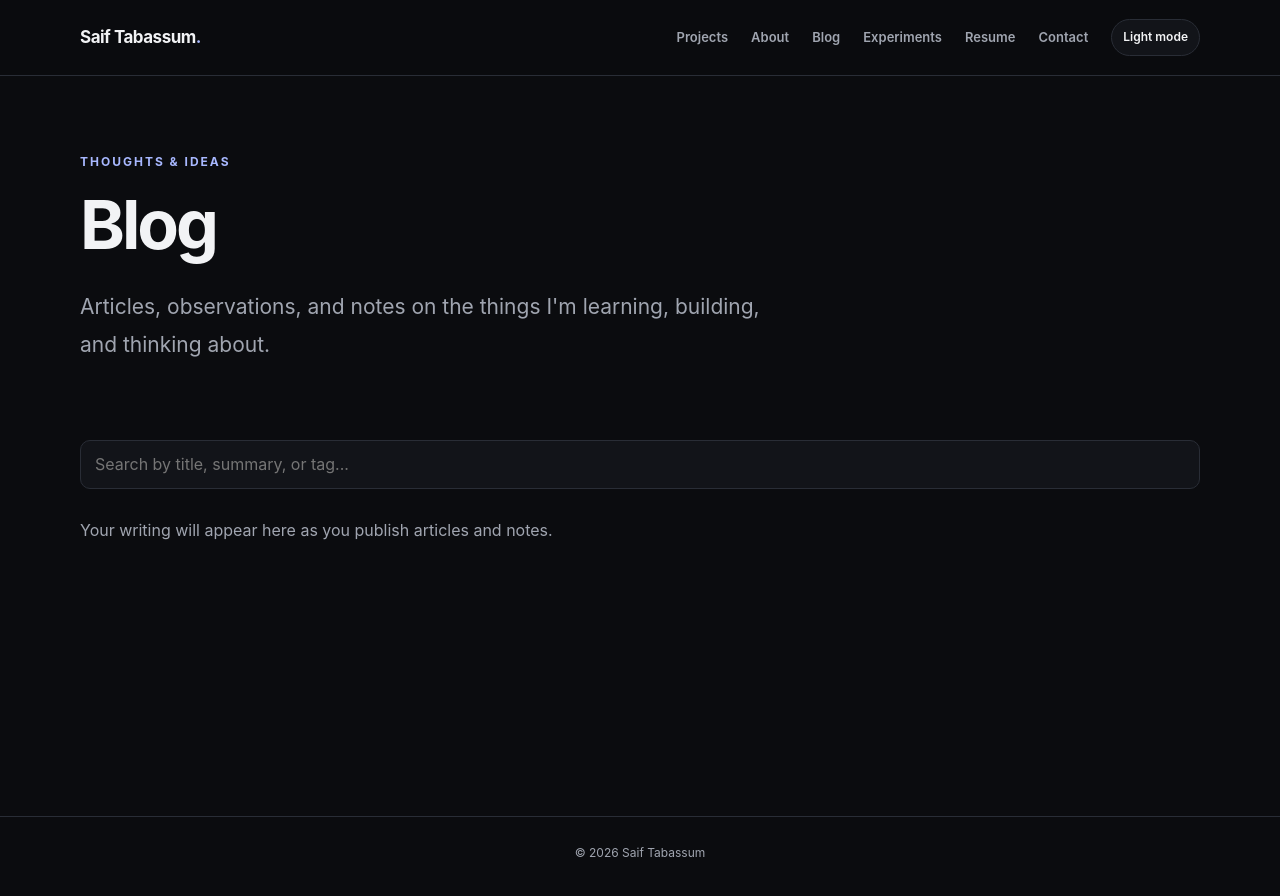
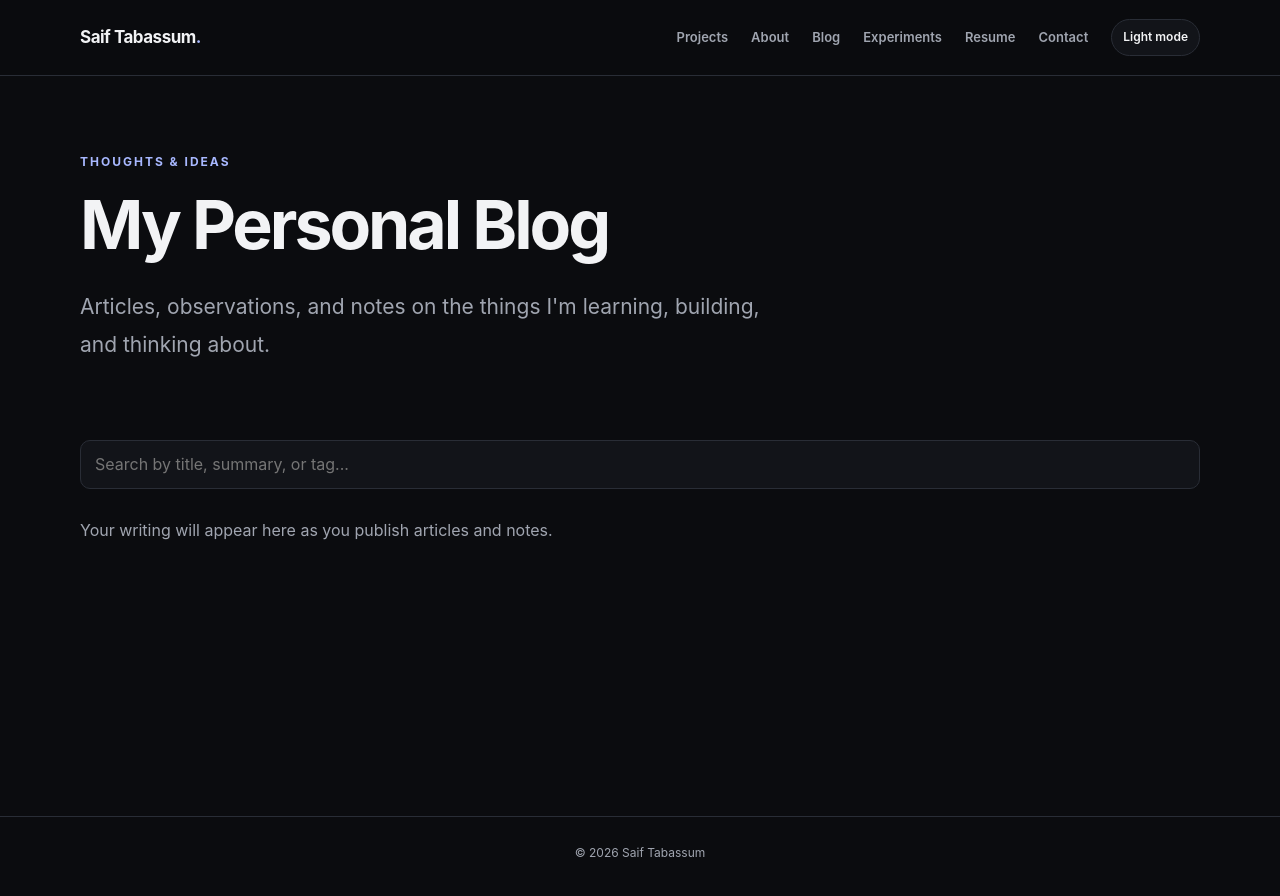
Before and after one commit to saifyt24/Saif.Tabassum.github.io, a Jekyll site: the page built from writing/index.html, in a window 1280 px wide. Shown: the top 896 px of the page. Built offline with Jekyll 4.4.1, drawn with Linux system fonts in a browser that asks for light colours.

Commit message:
Update blog title to 'My Personal Blog'

```diff
--- a/writing/index.html
+++ b/writing/index.html
@@ -8,7 +8,7 @@ permalink: /writing/
 
 <section class="page-heading">
   <p class="eyebrow">Thoughts &amp; ideas</p>
-  <h1>Blog</h1>
+  <h1>My Personal Blog</h1>
   <p class="lead">
     Articles, observations, and notes on the things I'm learning, building,
     and thinking about.
```
